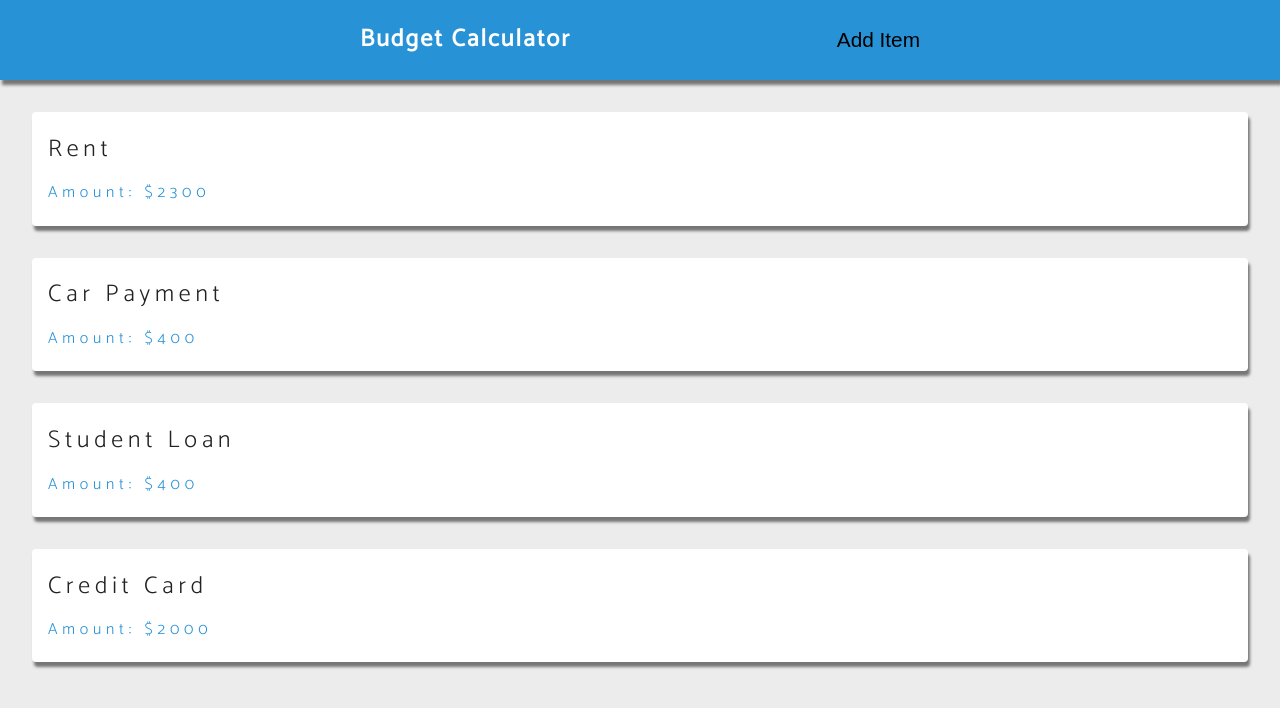
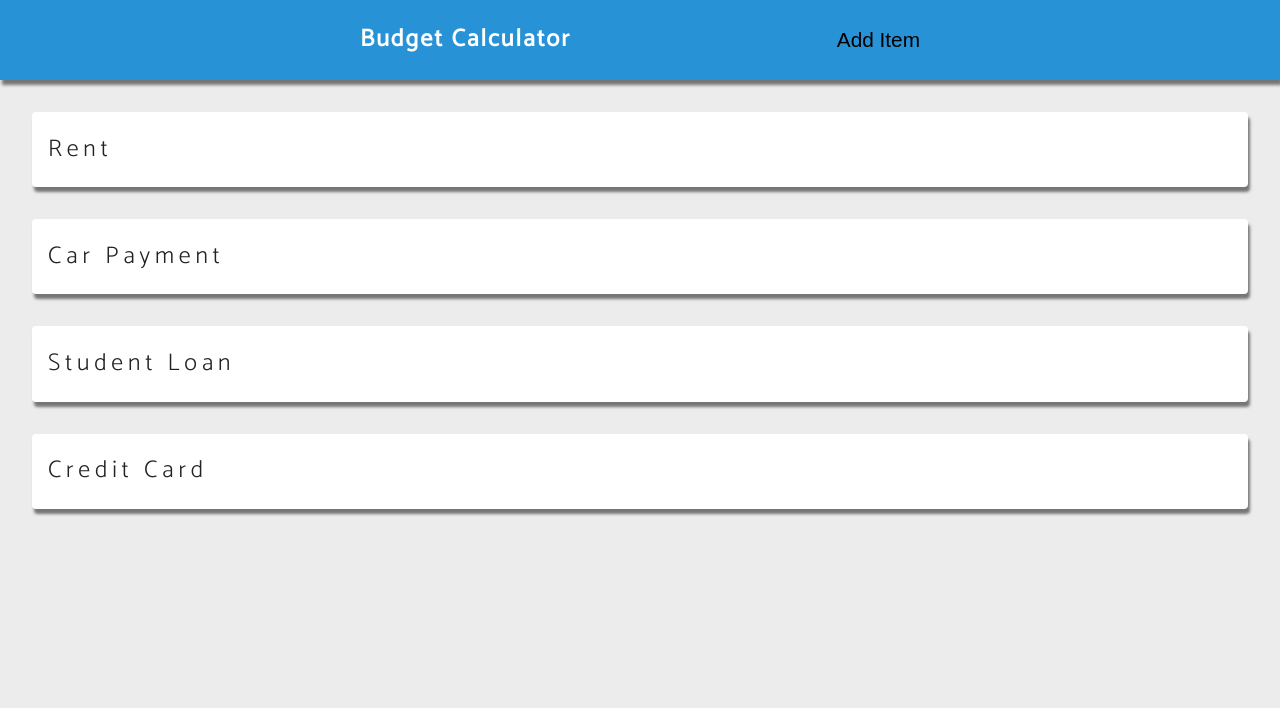
Before and after one commit to MahmonirB/calculator-svelte, a Svelte app: page / in a window 1280 px wide. Shown: the top 708 px of the page. Built offline with nearby package versions, Linux system fonts and the light colour scheme.

Commit message:
feat: add event click to button

```diff
--- a/src/component/Expense.svelte
+++ b/src/component/Expense.svelte
@@ -2,16 +2,20 @@
     export let name = '';
     export let amount = 0;
     export let id;
+    let displayAmount = false;
+    function toggleAmount() { displayAmount = !displayAmount; }
 </script>
 
 <article class="single-expense">
     <div class="expense-info">
         <h2>{name}
-        <button class="amount-btn">
+        <button class="amount-btn" on:click={toggleAmount}>
             <i class="fas fa-caret-down"/>
         </button>
     </h2>
-    <h4>amount: ${amount}</h4>
+    {#if displayAmount}
+        <h4>amount: ${amount}</h4>
+    {/if}
     </div>
     <div class="expense-buttons">
         <button class="expense-btn edit-btn">
```
